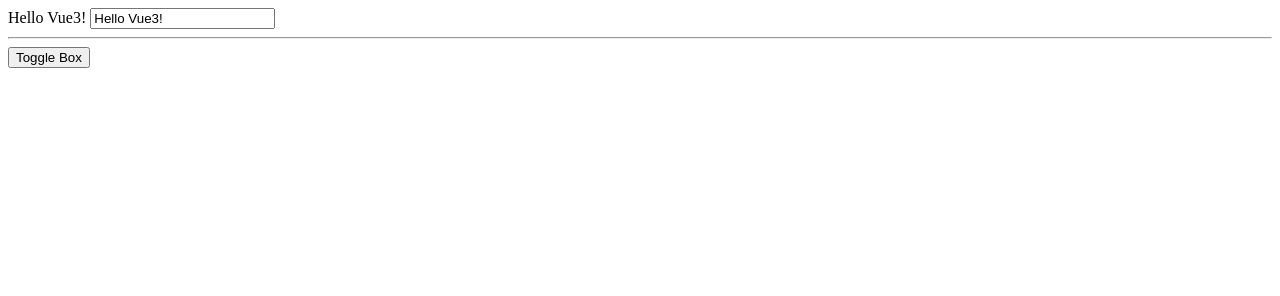
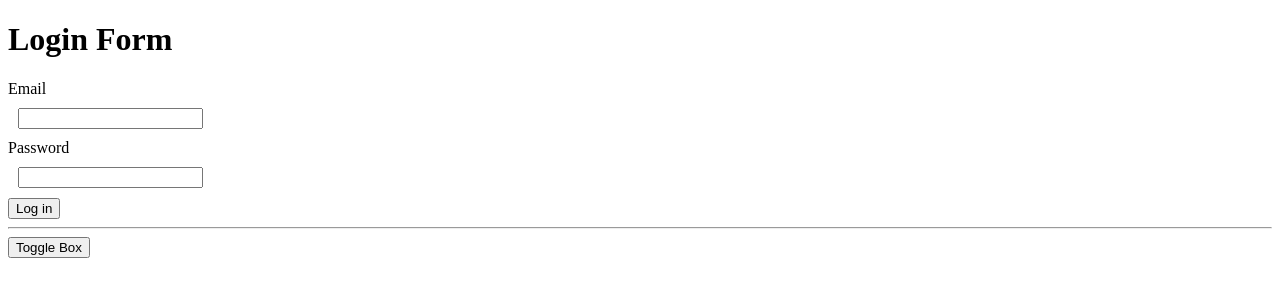
Before and after one commit to tuoanhnt95/Vue3-Basics, a plain HTML site: page index.html in a window 1280 px wide. Drawn offline with nearby package versions, Linux system fonts and the light colour scheme.

Commit message:
feat: Add lifecycle for instances Add toggle box, mount to app

```diff
--- a/index.html
+++ b/index.html
@@ -14,26 +14,95 @@
     [v-cloak] {
       display: none;
     }
+    input {
+      margin: 10px;
+      display: block;
+    }
   </style>
   <script src="https://unpkg.com/vue@3/dist/vue.global.js"></script>
 </head>
 <body>
   <div id="app" v-cloak>
-    {{ greeting }}
-    <input @keyup.enter="greet(greeting + '!!')" v-model="greeting" />
-    <hr />
+    <login-form />
+  </div>
+  <hr />
+  <div id="toggleBox">
     <button @click="toggleBox">Toggle Box</button>
-    <div v-if="isVisible" class="box"></div>
-
+    <test-box v-if="isVisible" />
   </div>
-
 
   <script>
     let app = Vue.createApp({
+    })
+
+    app.component("login-form", {
+      template: `
+        <form @submit.prevent="handleSubmit">
+          <h1>{{ title }}</h1>
+          <custom-input
+            v-for="(input, i) in inputs"
+            :key="i"
+            v-model="input.value"
+            :label="input.label"
+            :type="input.type"
+          />
+          <button>Log in</button>
+        </form>
+      `,
+      components: ['custom-input'],
+      data() {
+        return {
+          title: "Login Form",
+          inputs: [
+            {
+              label: 'Email',
+              value: '',
+              type: 'email'
+            },
+            {
+              label: 'Password',
+              value: '',
+              type: 'password'
+            }
+          ],
+          email: '',
+          password: '',
+          emailLabel: 'Email',
+          passwordLabel: 'Pasword'
+        }
+      },
+      methods: {
+        handleSubmit() {
+          console.log(this.inputs[0].value, this.inputs[1].value)
+        }
+      }
+    })
+
+    app.component('custom-input', {
+      template: `
+        <label>
+            {{ label }}
+            <input :type="type" v-model="inputValue">
+          </label>
+      `,
+      props: ['label', 'type', 'modelValue'],
+      computed: {
+        inputValue: {
+          get() {
+            return this.modelValue
+          },
+          set(value) {
+          this.$emit('update:modelValue', value)
+        }
+        }
+      }
+    })
+
+    let toggleBox = Vue.createApp({
       data() {
         return {
           greeting: 'Hello Vue3!',
-          isVisible: false,
+          isVisible: false
         }
       },
       methods: {
@@ -43,9 +112,29 @@
         greet(greeting) {
           console.log(greeting)
         }
+      },
+      updated() {
+        console.log('updated')
       }
     })
+
+    toggleBox.component("test-box", {
+      template: `
+        <div class="box"></div>
+      `,
+      created() {
+        console.log('created')
+      },
+      mounted() {
+        console.log('mounted')
+      },
+      unmounted() {
+        console.log('unmounted')
+      }
+    })
+
     app.mount('#app')
+    toggleBox.mount('#toggleBox')
   </script>
 </body>
 </html>
```
